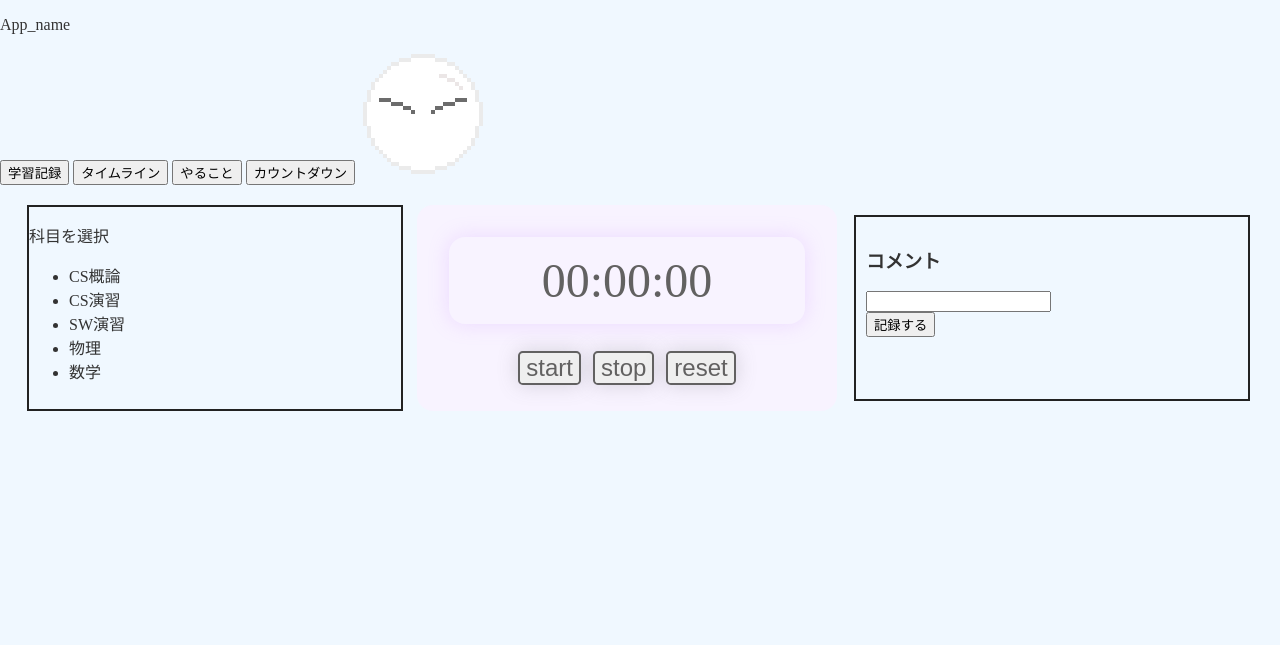
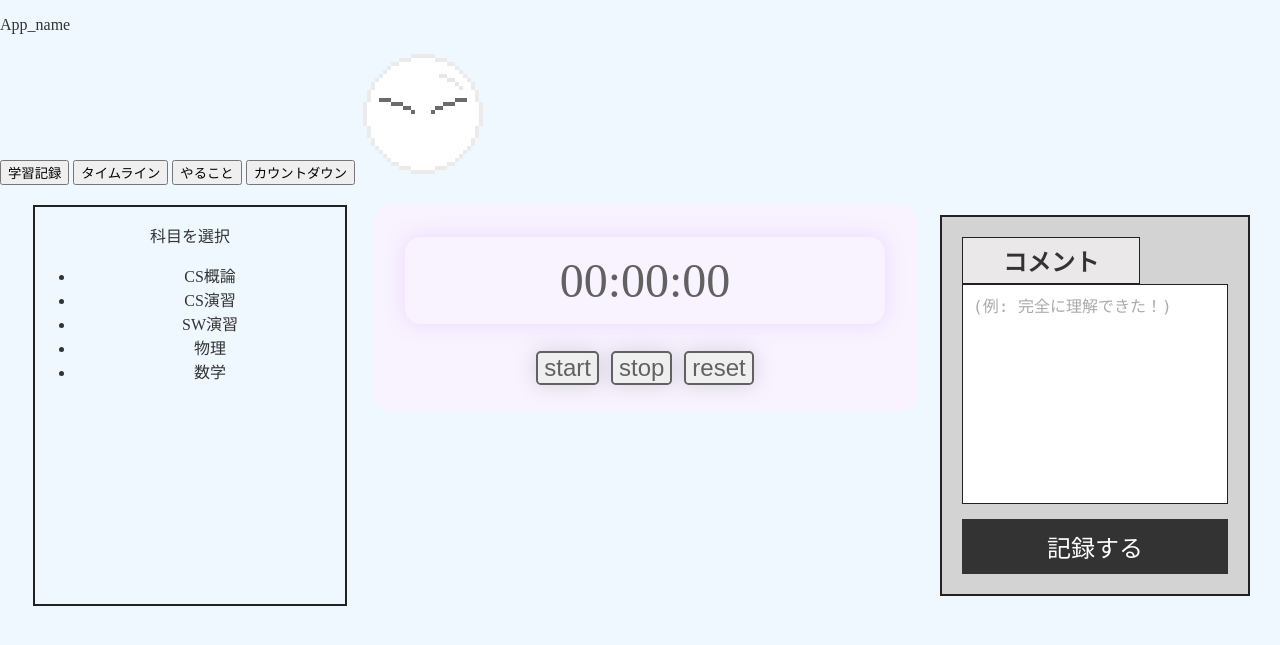
Before and after one commit to s1f102300919/CS4-2024-class5-team2-project, a Django app: page /record/ in a window 1280 px wide. Shown: the top 645 px of the page. Run offline with Django 5.2, Linux system fonts and the light colour scheme; parts of the project's set-up code (start-up, migrations or seed data) failed here and were passed over.

Commit message:
記録ページのコメント欄の見た目を整えた

```diff
--- a/record/static/record/css/index.css
+++ b/record/static/record/css/index.css
@@ -13,12 +13,12 @@ h1 {
 .record-wrap {
     display: flex;
     margin: 20px;
+    text-align: center;
 }
 
 @media (max-width:768px) {
     .record-wrap {
         flex-direction: column;
-        text-align: center;
         gap: 15px;
         width: 100%;
     }
@@ -52,7 +52,7 @@ header
 subject
 */
 .subject-box {
-    width: 30%;
+    width: 25%;
     margin: 0 auto;
     border: #222 solid 2px;
 }
@@ -68,7 +68,8 @@ stopwatch
 */
 #stopwatch-container {
     background-color: #f8f3ff;
-    width: 30%;
+    width: 40%;
+    height: 100%;
     border-radius: 1rem;
     margin: 0 auto;
     padding: 1.5rem;
@@ -107,15 +108,84 @@ stopwatch
 comment
 */
 .comment-box {
-    width: 30%;
+    background-color: lightgray;
+    width: 25%;
+    height: auto;
     margin: 10px;
+    padding: 20px;
+    border: #222 solid 2px;
+    overflow: hidden; /* 子要素がはみ出さないようにする */
+    box-sizing: border-box; /* パディングを含めてサイズを指定 */
+}
+
+.comment-title {
+    background-color: rgb(234, 232, 232);
+    font-size: 1.5rem;
+    font-weight: bold;
+    margin: 0;
+    color: #333;
+    text-align: center;
+    border: #222 solid 1px;
+    padding: 5px 40px;
+    width: fit-content;
+}
+.comment-form-area {
+    display: flex;
+    flex-direction: column;
+    gap: 15px;
+}
+.comment-input {
+    background-color: rgb(255, 255, 255);
+    width: 100%; /* 幅を100%に変更 */
+    height: 220px;
+    padding: 14px 10px;
+    border: 1px solid #222;
+    box-sizing: border-box;
+    font-size: 1rem;
+    text-align: left; /* テキストを左揃え */
+    resize: none;
+    overflow-y: auto; /* 縦スクロールを有効化 */
+}
+/* placeholderの位置指定 */
+.comment-input::placeholder {
+    text-align: left; /* プレースホルダーの位置を左揃え */
+    color: #aaa; /* プレースホルダーの色を薄くする */
+    position: absolute;
+    top: 10px; /* 上寄せ */
+    left: 10px; /* 左寄せ */
+    line-height: 1.5; /* 行間を調整 */
+    pointer-events: none; /* クリックを無効化 */
+}
+.comment-submit-container {
+    text-align: center;
+}
+.comment-submit {
+    background-color: #333;
+    color: white;
+    width: 100%;
     padding: 10px;
-    border: #222 solid 2px;
+    font-size: 1.5rem;
+    border: none;
+    cursor: pointer;
+    transition: background-color 0.3s ease;
 }
+.comment-submit:hover {
+    background-color: #61d1a6; /* ホバー時に色が少し変わる */
+}
+
 
 @media (max-width:768px){
     .comment-box {
         width: 80%;
         margin: 0 auto;
     }
+    .comment-title {
+        font-size: 1.2rem;
+    }
+    .comment-input {
+        height: 150px;
+    }
+    .comment-submit {
+        font-size: 1.5rem;
+    }
 }
--- a/record/templates/index.html
+++ b/record/templates/index.html
@@ -34,14 +34,12 @@
             </div>
         </div>
         <div class="comment-box">
-            <h3>コメント</h3>
-            <form action = "{% url 'form' %}" method="POST" name = "form">
+            <h3 class="comment-title">コメント</h3>
+            <form class="comment-form-area" action = "{% url 'form' %}" method="POST" name = "form">
                 {% csrf_token %}
-                <div>
-                    <input type="text" name="content">
-                </div>
-                <div>
-                    <input type="submit" value="記録する">
+                    <textarea class="comment-input" type="text" name="content" placeholder="(例: 完全に理解できた！)"></textarea>
+                <div class="comment-submit-container">
+                    <input class="comment-submit" type="submit" value="記録する">
                 </div>
             </form>
         </div>
```
